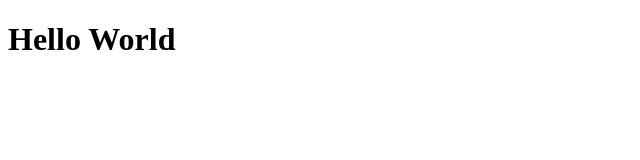
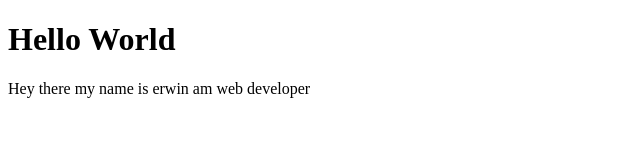
Before and after one commit to erwinwebdeveloper/akun2, a plain HTML site: page index.html in a window 1280 px wide. Shown: the whole page, without its empty margins (0-640 px from the left). Drawn offline with Linux system fonts and the light colour scheme.

Commit message:
add 1 paragraph

```diff
--- a/index.html
+++ b/index.html
@@ -8,5 +8,6 @@
 </head>
 <body>
     <h1>Hello World</h1>
+    <p>Hey there my name is erwin am web developer</p>
 </body>
 </html>
```
